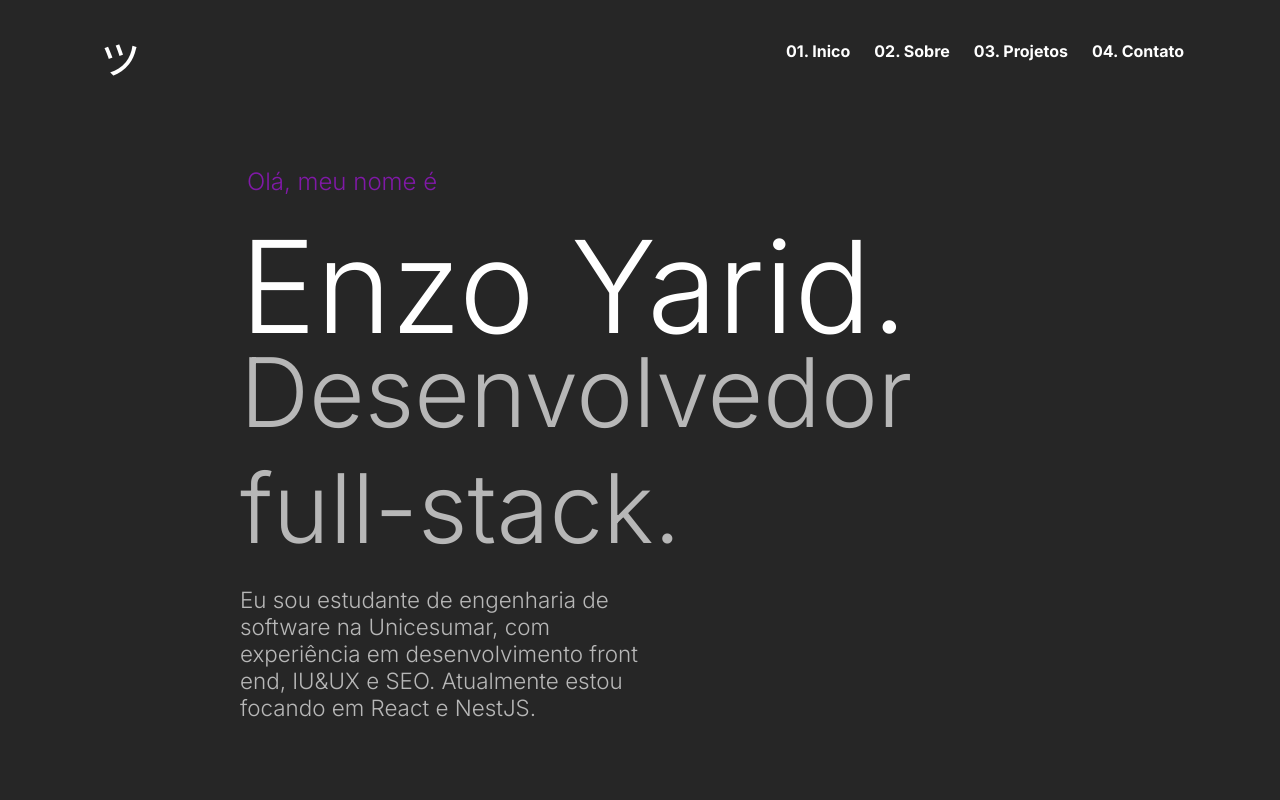
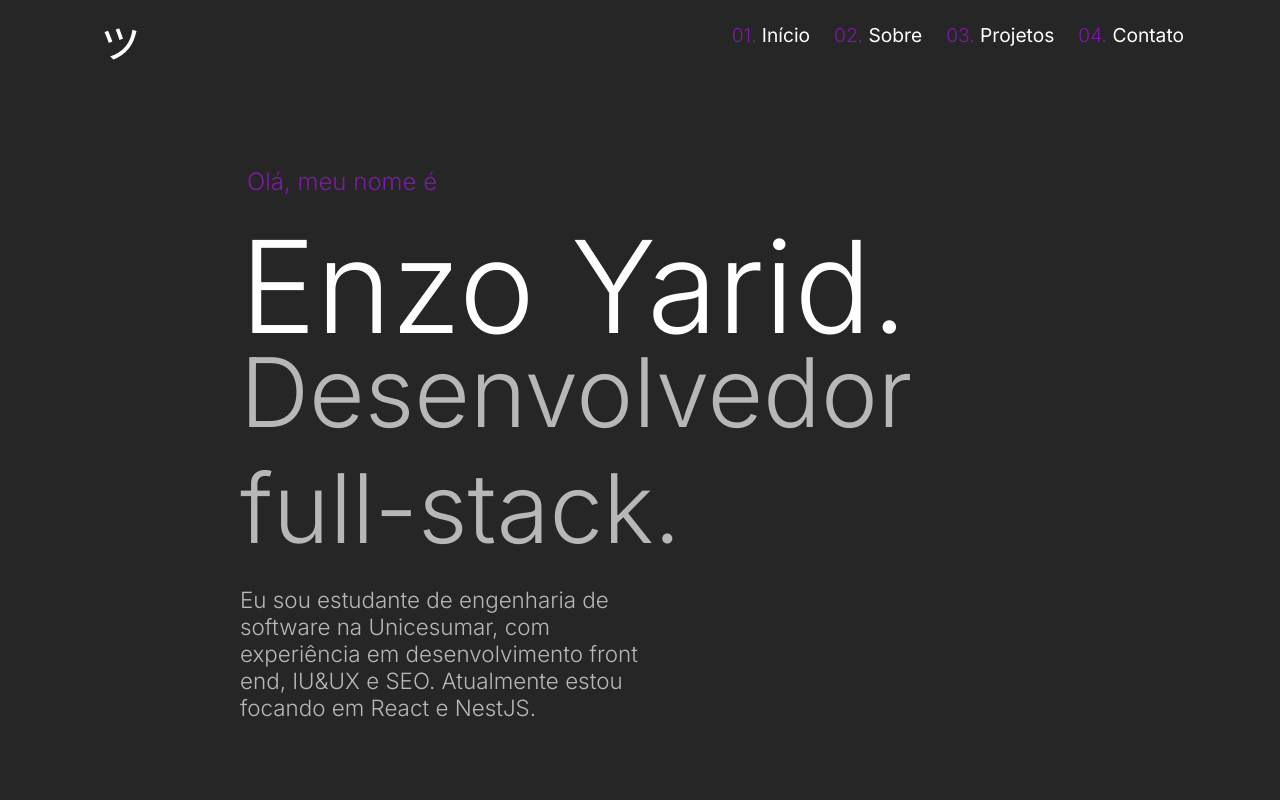
Before and after one commit to EnzoLavieri/WebsitePortifolio, a plain HTML site: page index.html in a window 1280 px wide. Shown: the top 800 px of the page. Drawn offline with Linux system fonts and the light colour scheme; a web font is replaced by a local one.

Commit message:
nav bar concluded

```diff
--- a/index.html
+++ b/index.html
@@ -14,13 +14,21 @@
   </head>
   <body>
     <header>
-      <nav>
+      <nav class="navbar">
         <p>ッ</p>
         <ul>
-          <li><a href="#home">01. Inico</a></li>
-          <li><a href="#about">02. Sobre</a></li>
-          <li><a href="#projects">03. Projetos</a></li>
-          <li><a href="#contact">04. Contato</a></li>
+          <li>
+            <a href="#inicio"><span>01.</span> Início</a>
+          </li>
+          <li>
+            <a href="#sobre"><span>02.</span> Sobre</a>
+          </li>
+          <li>
+            <a href="#projetos"><span>03.</span> Projetos</a>
+          </li>
+          <li>
+            <a href="#contato"><span>04.</span> Contato</a>
+          </li>
         </ul>
       </nav>
     </header>
--- a/style.css
+++ b/style.css
@@ -15,16 +15,30 @@ body {
 /* Header */
 header {
   background: #262626;
-  padding: 1rem;
   position: fixed;
   width: 100%;
+}
+
+li {
+  font-size: 1.2rem;
+}
+
+.navbar ul li a {
+  text-decoration: none;
+  color: white;
+  font-weight: normal;
+}
+
+.navbar ul a:hover {
+  transition-duration: 0.1;
+  color: #8019a7;
 }
 
 nav {
   display: flex;
   justify-content: space-between;
   align-items: center;
-  margin: 0 5rem;
+  margin: 0 6rem;
 }
 
 nav p {
@@ -44,8 +58,8 @@ nav a {
   transition: color 0.3s;
 }
 
-nav a:hover {
-  color: #f0db4f;
+.navbar ul li a span {
+  color: #8019a7; /* Roxo */
 }
 
 /* home Section */
```
